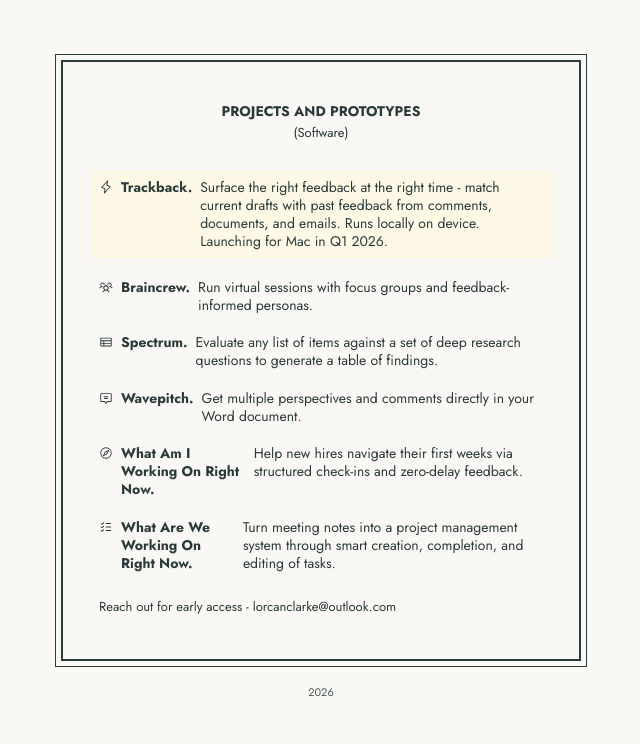
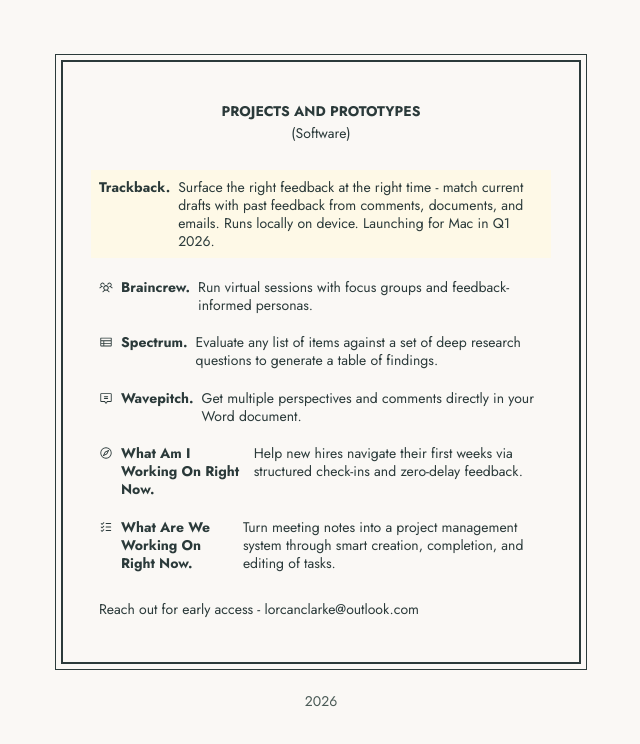
Before and after one commit to Lorcan-C/Lorcan-C.github.io, a plain HTML site: page index.html in a window 1280 px wide. Shown: the whole page, without its empty margins (319-959 px from the left). Drawn offline with Linux system fonts and the light colour scheme.

Commit message:
Normalize all text to 14px, remove Trackback icon

```diff
--- a/index.html
+++ b/index.html
@@ -17,7 +17,7 @@
       </div>
       <div id="content">
         <ul>
-          <li class="highlight"><svg class="icon" xmlns="http://www.w3.org/2000/svg" viewBox="0 0 256 256" fill="currentColor"><path d="M215.79,118.17a8,8,0,0,0-5-5.66L153.18,90.9l14.66-73.33a8,8,0,0,0-13.69-7l-112,120a8,8,0,0,0,3,13l57.63,21.61L88.16,238.43a8,8,0,0,0,13.69,7l112-120A8,8,0,0,0,215.79,118.17ZM109.37,214l10.47-52.38a8,8,0,0,0-5-9.06L62,132.71l84.62-90.66L136.16,94.43a8,8,0,0,0,5,9.06l52.8,19.8Z"/></svg><b>Trackback.</b> Surface the right feedback at the right time - match current drafts with past feedback from comments, documents, and emails. Runs locally on device. Launching for Mac in Q1 2026.</li>
+          <li class="highlight"><b>Trackback.</b> Surface the right feedback at the right time - match current drafts with past feedback from comments, documents, and emails. Runs locally on device. Launching for Mac in Q1 2026.</li>
           <li><svg class="icon" xmlns="http://www.w3.org/2000/svg" viewBox="0 0 256 256" fill="currentColor"><path d="M244.8,150.4a8,8,0,0,1-11.2-1.6A51.6,51.6,0,0,0,192,128a8,8,0,0,1-7.37-4.89,8,8,0,0,1,0-6.22A8,8,0,0,1,192,112a24,24,0,1,0-23.24-30,8,8,0,1,1-15.5-4A40,40,0,1,1,219,117.51a67.94,67.94,0,0,1,27.43,21.68A8,8,0,0,1,244.8,150.4ZM190.92,212a8,8,0,1,1-13.84,8,57,57,0,0,0-98.16,0,8,8,0,1,1-13.84-8,72.06,72.06,0,0,1,33.74-29.92,48,48,0,1,1,58.36,0A72.06,72.06,0,0,1,190.92,212ZM128,176a32,32,0,1,0-32-32A32,32,0,0,0,128,176ZM72,120a8,8,0,0,0-8-8A24,24,0,1,1,87.24,82a8,8,0,1,0,15.5-4A40,40,0,1,0,37,117.51,67.94,67.94,0,0,0,9.6,139.19a8,8,0,1,0,12.8,9.61A51.6,51.6,0,0,1,64,128,8,8,0,0,0,72,120Z"/></svg><b>Braincrew.</b> Run virtual sessions with focus groups and feedback-informed personas.</li>
           <li><svg class="icon" xmlns="http://www.w3.org/2000/svg" viewBox="0 0 256 256" fill="currentColor"><path d="M224,48H32a8,8,0,0,0-8,8V192a16,16,0,0,0,16,16H216a16,16,0,0,0,16-16V56A8,8,0,0,0,224,48ZM40,112H80v32H40Zm56,0H216v32H96ZM216,64V96H40V64ZM40,160H80v32H40Zm176,32H96V160H216v32Z"/></svg><b>Spectrum.</b> Evaluate any list of items against a set of deep research questions to generate a table of findings.</li>
           <li><svg class="icon" xmlns="http://www.w3.org/2000/svg" viewBox="0 0 256 256" fill="currentColor"><path d="M88,104a8,8,0,0,1,8-8h64a8,8,0,0,1,0,16H96A8,8,0,0,1,88,104Zm8,40h64a8,8,0,0,0,0-16H96a8,8,0,0,0,0,16ZM232,56V184a16,16,0,0,1-16,16H155.57l-13.68,23.94a16,16,0,0,1-27.78,0L100.43,200H40a16,16,0,0,1-16-16V56A16,16,0,0,1,40,40H216A16,16,0,0,1,232,56Zm-16,0H40V184h65.07a8,8,0,0,1,7,4l16,28,16-28a8,8,0,0,1,7-4H216Z"/></svg><b>Wavepitch.</b> Get multiple perspectives and comments directly in your Word document.</li>
--- a/style.css
+++ b/style.css
@@ -35,7 +35,7 @@ body {
 
 .subtitle {
   font-weight: 400;
-  font-size: 13px;
+  font-size: 14px;
   margin-top: 4px;
   display: inline-block;
 }
@@ -87,11 +87,10 @@ body {
 
 .contact {
   margin-top: 2em;
-  font-size: 13px;
 }
 
 .footer {
-  font-size: 11px;
+  font-size: 14px;
   color: #4a5a56;
   margin-top: 2em;
   text-align: center;
```
